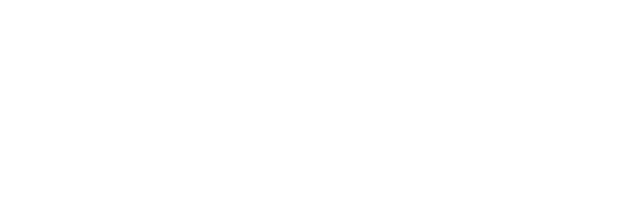
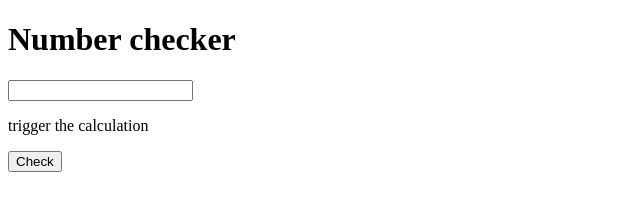
Before and after one commit to popzlat/SEDC_Homework_JS, a plain HTML site: page Exercise.JS/number-checker/index.html in a window 1280 px wide. Shown: the whole page, without its empty margins (0-640 px from the left). Drawn offline with nearby package versions, Linux system fonts and the light colour scheme.

Commit message:
Update index.html

```diff
--- a/Exercise.JS/number-checker/index.html
+++ b/Exercise.JS/number-checker/index.html
@@ -1,17 +1,24 @@
 <!DOCTYPE html>
 <html lang="en">
-<head>
-    <meta charset="UTF-8">
-    <meta name="viewport" content="width=device-width, initial-scale=1.0">
-    <meta http-equiv="X-UA-Compatible" content="ie=edge">
+  <head>
+    <meta charset="UTF-8" />
+    <meta name="viewport" content="width=device-width, initial-scale=1.0" />
+    <meta http-equiv="X-UA-Compatible" content="ie=edge" />
+
+
     <title>Document</title>
-</head>
-<body>
+  </head>
+  <body>
+      <h1>Number checker</h1>
+
+    <input type="text"  class="numberInput">
+    <p>trigger the calculation</p>
+    <button class="btn">Check</button>
+
     <script
         src="https://code.jquery.com/jquery-3.3.1.js"
         integrity="sha256-2Kok7MbOyxpgUVvAk/HJ2jigOSYS2auK4Pfzbm7uH60="
         crossorigin="anonymous"></script>
-
     <script src="script.js"></script>
-</body>
+  </body>
 </html>
```
